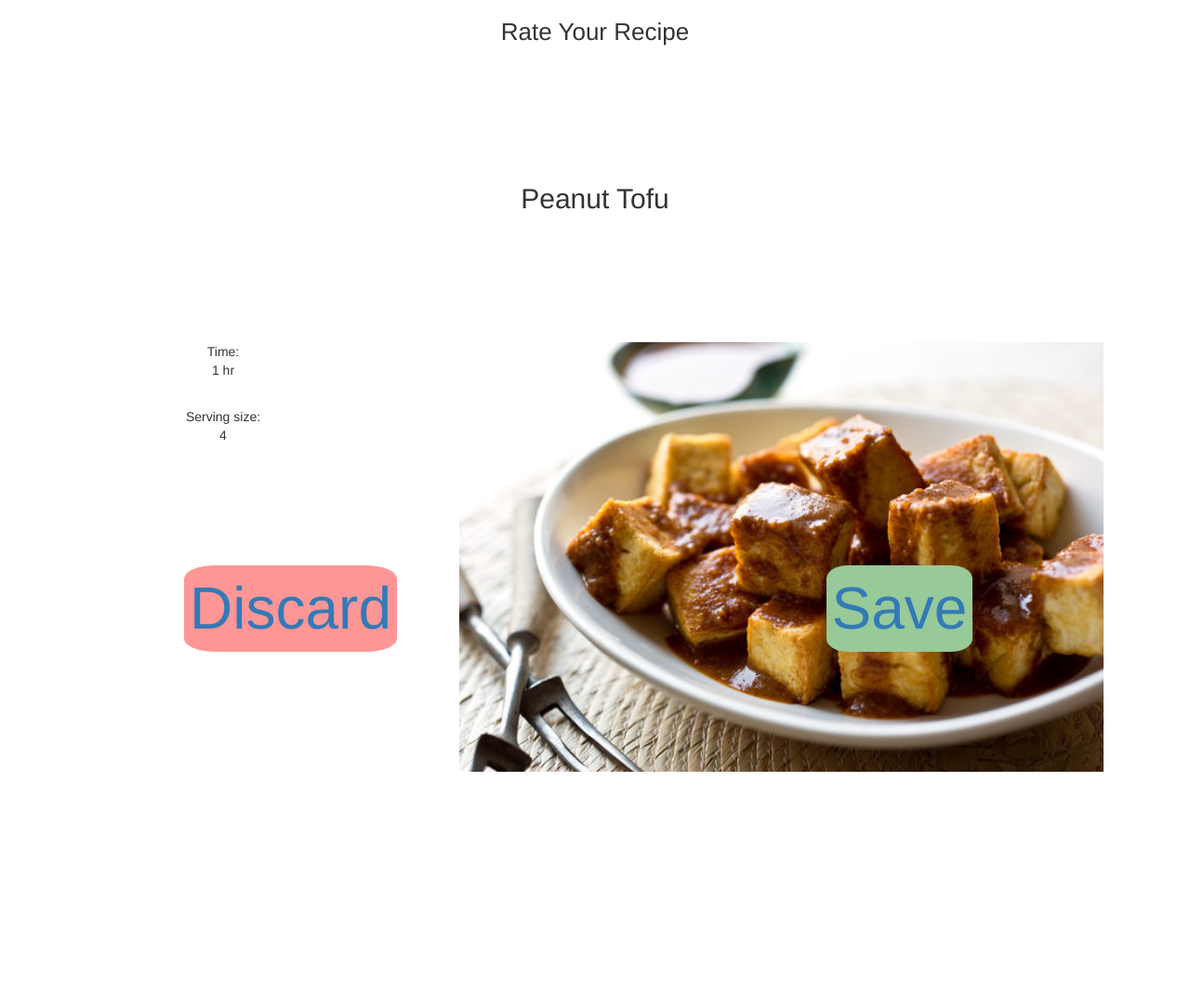
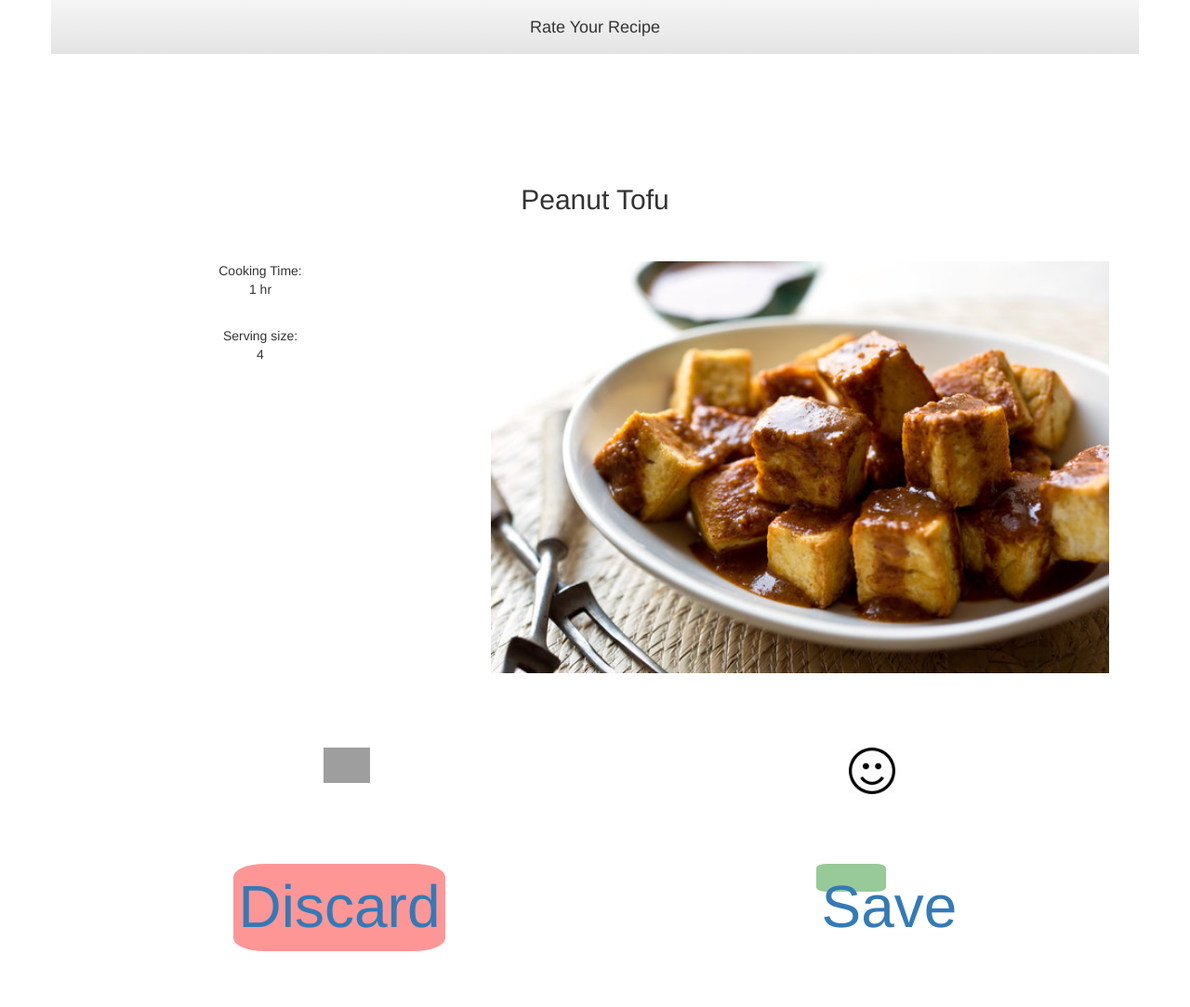
Before and after one commit to ShengzhiW/stayfresh, a PHP site: page /recipe-rate.html in a window 1280 px wide. Shown: the top 1083 px of the page at 93% size. After the commit the page ends 1023 px from the top, so only its background shows below. Run offline with PHP 8.4, Linux system fonts and the light colour scheme; grey boxes are pictures that could not be loaded.

Commit message:
Clean rate recipe

```diff
--- a/app.css
+++ b/app.css
@@ -19,10 +19,12 @@ button {
     background: none;
 }
 
-.headers {
+.top-containers {
     border-bottom: 2px solid rgb(233, 233, 233));
 
     background: linear-gradient(rgb(245, 245, 245), rgb(228, 228, 228));
+
+    height: 58px;
 }
 
 /* --- Home ---- */
@@ -127,6 +129,8 @@ button {
 
 .done, .save {
     background: rgb(152, 201, 152);
+    width: 75px;
+    height: 30px;
 }
 
 .discard {
@@ -319,6 +323,7 @@ h2#recipe-info-header {
 
 .img-recipe-info {
     width: 90%;
+    padding-right: 10px;
 }
 
 .recipe-body-container {
@@ -359,6 +364,10 @@ h2#recipe-info-header {
     text-align: center;
 }
 
+#rate-your-recipe {
+    font-size: 18px;
+}
+
 .rate-recipe-title {
     padding-top: 10vw;
 }
@@ -370,11 +379,19 @@ h2#recipe-info-header {
 
 .rate-img-container {
     box-sizing: border-box;
-    padding-top: 10vw;
+    padding: 75px 0px;
 }
 
 .img-rate {
-    width: 25vw;
+    width: 50px;
+}
+
+.rate-left {
+    padding-left: 50px;
+}
+
+.rate-right {
+    padding-right: 50px;
 }
 
 /* ---- Edit Recipe ---- */
--- a/recipe-info.html
+++ b/recipe-info.html
@@ -12,7 +12,7 @@
 
 
 
-  <div class="container headers">
+  <div class="container top-containers">
       <div class="row">
         <a href="index.html">
         <div class="col col-xs-2">
--- a/recipe-rate.html
+++ b/recipe-rate.html
@@ -9,13 +9,17 @@
     <script src="https://maxcdn.bootstrapcdn.com/bootstrap/3.4.0/js/bootstrap.min.js"></script>
   </head>
 
+  <div class="container top-containers">
+        <div class="row">
             <h1 id="rate-your-recipe">Rate Your Recipe</h1>
+    </div>
 
   <h2 class="rate-recipe-title">Peanut Tofu</h2>
-<div class="container rate-recipe-container">
+
+<div class="container recipe-intro-container">
     <div class="row">
       <div class="col col-xs-4">
-            Time: <p class="recipe-time">1 hr</p>
+            Cooking Time: <p class="recipe-time">1 hr</p>
             <br>
             Serving size: <p class="serving-size">4</p>
       </div>
@@ -27,31 +31,29 @@
 
 <div class="container rate-img-container">
   <div class="row">
-    <div class="col col-xs-6">
+    <div class="col col-xs-6 rate-left">
         <img class="img-rate" src="images/rate-frown.png"/>
     </div>
-    <div class="col col-xs-6">
+    <div class="col col-xs-6 rate-right">
         <img class="img-rate" src="images/rate-smile.png"/>
       </div>
   </div>
 </div>
 
 
-<footer class="footer">
+
   <div class="row">
-        <div class="col col-xs-6">
-            <a href="index.html">
+      <div class="col col-xs-6 rate-left">
+          <a href="home.html">
           <button class="discard confirmation-buttons">Discard</button>
           </a>
       </div>
-        <div class="col col-xs-6">
-            <a href="index.html">
+      <div class="col col-xs-6 rate-right">
+          <a href="home.html">
           <button class="save confirmation-buttons">Save</button>
           </a>
         </div>
     </div>
 
 
-
-</footer>
 </html>
```
Lines whose indentation alone changed are shown as unchanged.
